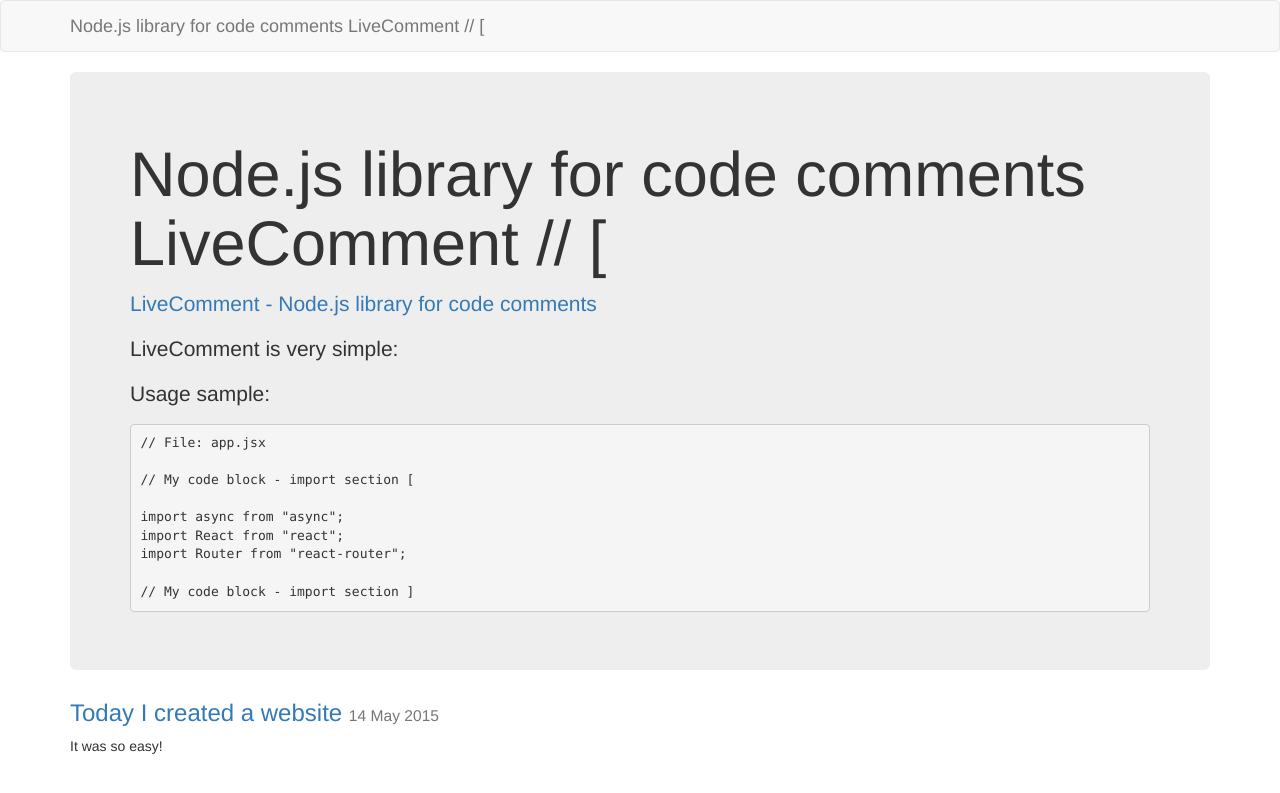
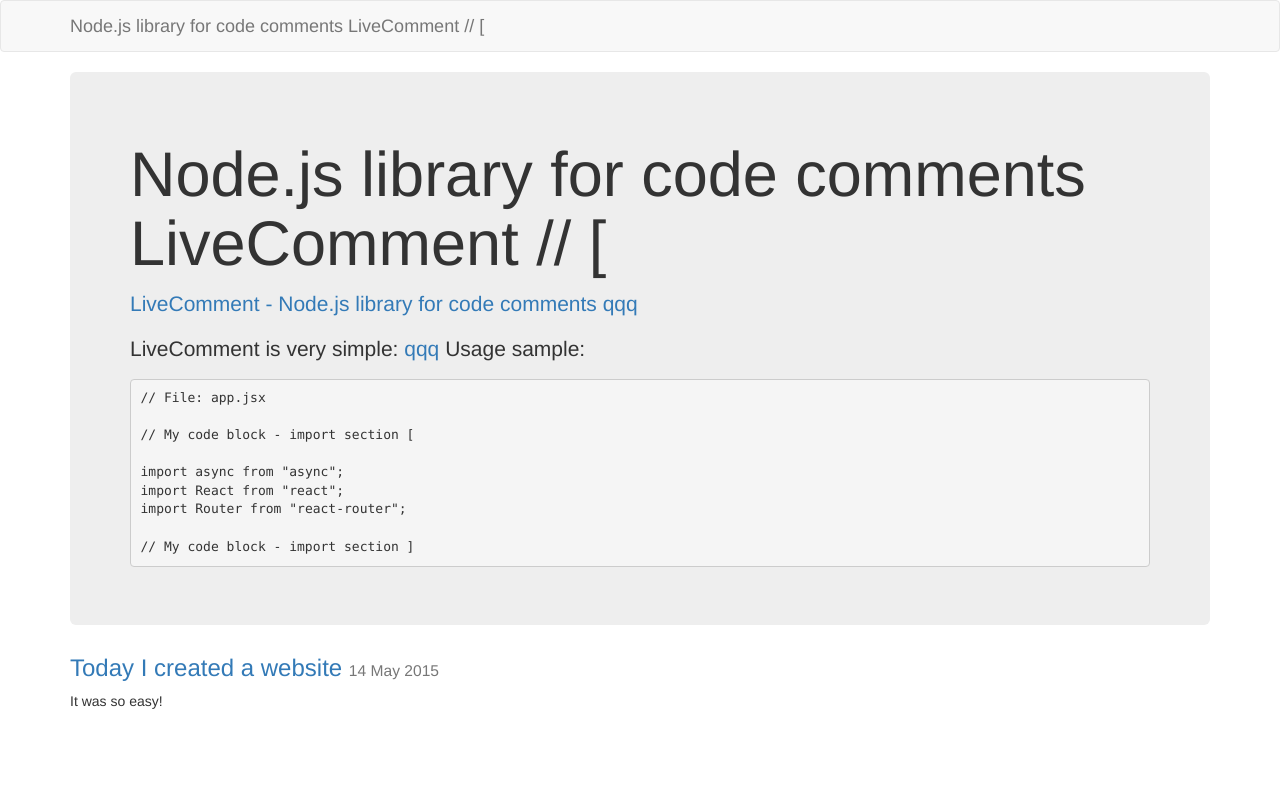
Before and after one commit to d08ble/d08ble.github.io, a Jekyll site: the page built from index.md, in a window 1280 px wide. Shown: the top 793 px of the page. Built offline with Jekyll 4.4.1, drawn with Linux system fonts in a browser that asks for light colours.

Commit message:
Edit from JekyllCMS

````diff
--- a/index.md
+++ b/index.md
@@ -3,9 +3,10 @@ layout: home
 title: d08ble Home
 ---
 [LiveComment - Node.js library for code comments](https://d08ble.github.com/livecomment)
+<a href="/">qqq</a>
 
 LiveComment is very simple:
-
+<a href="/">qqq</a>
 Usage sample:
 ```javascript
 // File: app.jsx
````
